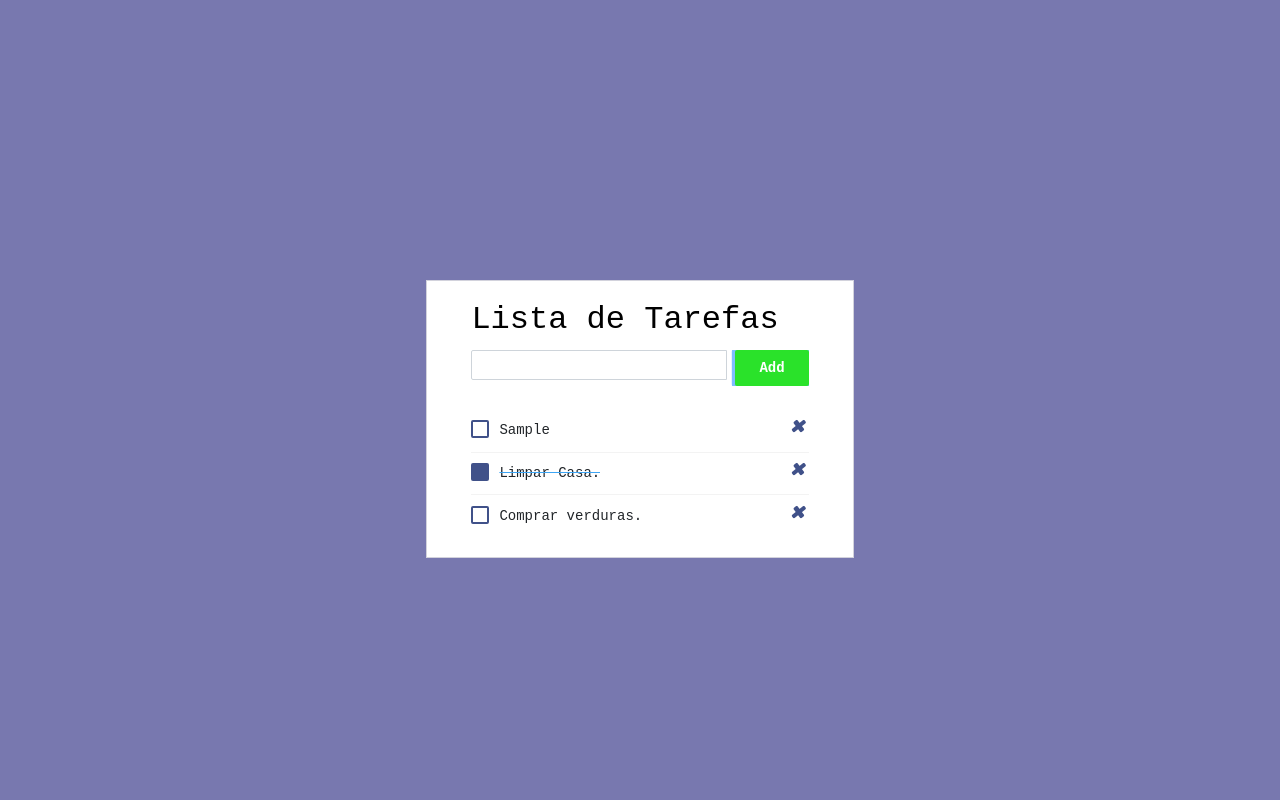
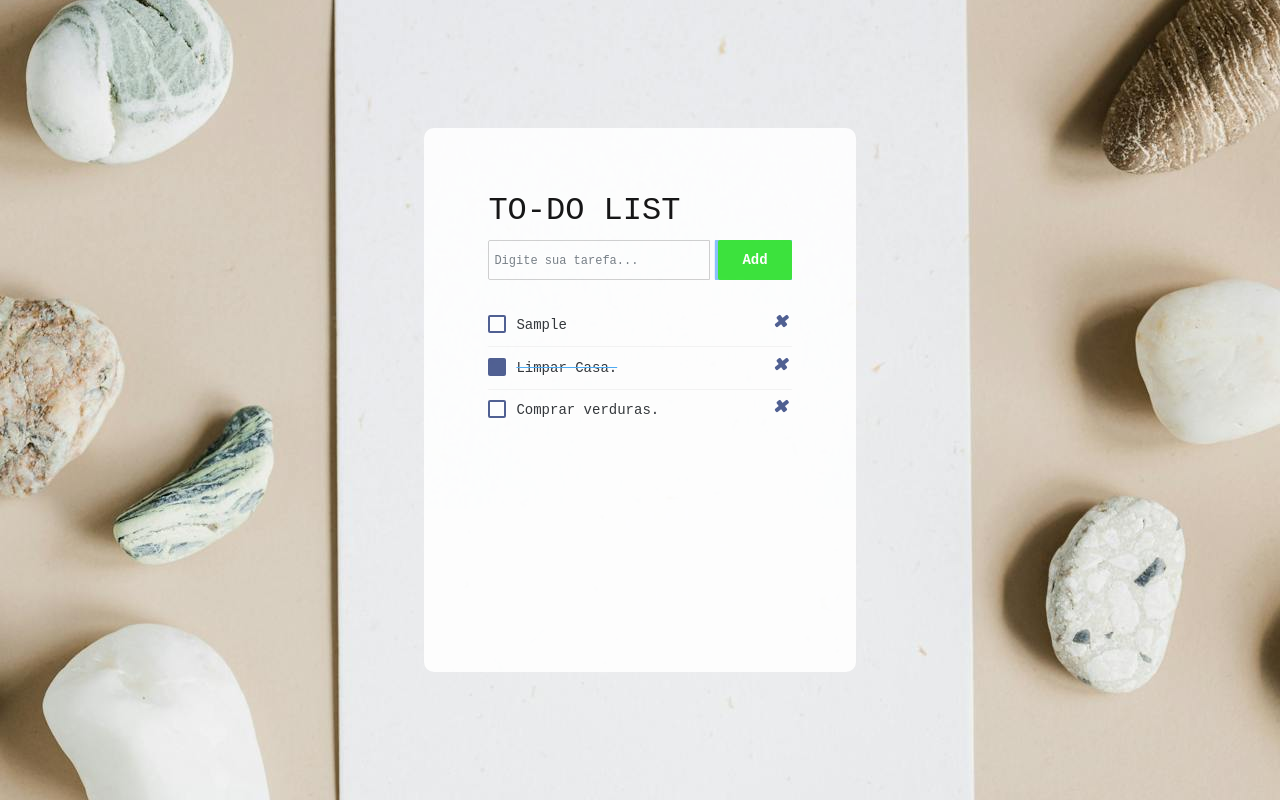
Before and after one commit to andressa-l/listador-de-tarefas, a plain HTML site: page index.html in a window 1280 px wide. Both pictures are taken after typing "Sample" into the empty fields and a click on the button "Add". Drawn offline with nearby package versions, Linux system fonts and the light colour scheme.

Commit message:
commit alterando styles

```diff
--- a/assets/css/style.css
+++ b/assets/css/style.css
@@ -5,24 +5,26 @@
 }
 
 body {
+  font-family: "Courier New", Courier, monospace;
+  background: url(../images/imagem-to-do.jpg) transparent;
+  background-repeat: no-repeat;
+  background-size: cover;
+  background-position: center;
+  min-height: 100vh;
+  width: 100%;
   display: flex;
+  font-size: 1rem;
+  font-weight: 400;
+  line-height: 1.4;
   align-items: center;
   flex-direction: column;
   justify-content: center;
-  font-family: 'Courier New', Courier, monospace;
-  min-height: 100vh;
-  padding-top: 3%;
-  overflow: hidden;
+  padding: 10%;
 }
 
 .checked {
   text-decoration: line-through;
 }
-
-/* .title h1 {
-  color: #9a9ca2;
-  font-size: 25px;
-} */
 
 input {
   padding: 0;
@@ -34,7 +36,30 @@ input::placeholder {
   font-weight: 300;
 }
 
+input[type="checkbox"] {
+ width: 20px;
+ height: 20px;
+ appearance: none;
+ cursor: pointer;
+}
+
+input[type="text"] {
+ padding: 5px;
+ width: 800px;
+ height: 40px;
+ border: 1px solid #ccc;
+ outline: none;
+ font-size: 1rem;
+}
+
+input::placeholder{
+  font-size: 12px;
+}
+
+
 button {
+  padding: 5px 10px;
+  cursor: pointer;
   border: none;
   outline: none;
   transition: box-shadow 200ms ease, background-color 200ms ease-in-out;
@@ -42,6 +67,7 @@ button {
 
 button:hover {
   cursor: pointer;
+  box-shadow: 0 2px 4px rgba(0, 0, 0, 0.1);
 }
 
 form button {
@@ -52,104 +78,39 @@ form button {
   min-width: 100px;
 }
 
-/* total */
-
-body {
-  background-color: #7878af
-}
-
-.flex {
-  -webkit-box-flex: 1;
-  -ms-flex: 1 1 auto;
-  flex: 1 1 auto
-}
-
-@media (max-width:991.98px) {
-  .padding {
-    padding: 1.5rem
-  }
-}
-
-@media (max-width:767.98px) {
-  .padding {
-    padding: 1rem
-  }
-}
-
-.padding {
-  padding: 5rem
-}
-
-.card {
-  box-shadow: none;
-  -webkit-box-shadow: none;
-  -moz-box-shadow: none;
-  -ms-box-shadow: none
-}
-
-.row {
-  margin: 0;
-}
-
-.pl-3,
-.px-3 {
-  padding-left: 1rem !important
-}
-
-.card {
-  position: relative;
-  display: flex;
-  flex-direction: column;
-  min-width: 0;
-  word-wrap: break-word;
-  background-color: #fff;
-  background-clip: border-box;
-  border: 1px solid #d2d2dc;
-  border-radius: 0
-}
-
-.pr-3,
-.px-3 {
-  padding-right: 1rem !important
-}
-
-.card .card-body {
-  padding: 1.25rem 1.75rem
-}
 
 .card-body {
   flex: 1 1 auto;
-  padding: 1.25rem
+  padding: 4rem;
+  background-color: #fff;
+  opacity: .9;
+  border-radius: 10px
 }
 
-.card .card-title {
+.card-title {
   color: #000000;
   margin-bottom: 0.625rem;
-  /* text-transform: capitalize; */
+  text-transform: uppercase;
   font-size: 2rem;
-  font-weight: 500
-}
-
-.add-items {
-  margin-bottom: 1.5rem;
-  overflow: hidden
+  font-weight: 500;
 }
 
 .d-flex {
-  display: flex !important
+  display: flex !important;
+  max-width: 400px;
 }
 
 .add-items input[type="text"] {
   border-top-right-radius: 0;
   border-bottom-right-radius: 0;
   width: 100%;
-  background: transparent
+  background: transparent;
 }
 
 .form-control {
   border: 1px solid #f3f3f3;
   font-weight: 400;
-  font-size: 0.875rem
+  font-size: 0.875rem;
 }
 
 .form-control {
@@ -163,19 +124,19 @@ body {
   background-clip: padding-box;
   border: 1px solid #ced4da;
   border-radius: 2px;
-  transition: border-color 0.15s ease-in-out, box-shadow 0.15s ease-in-out
+  transition: border-color 0.15s ease-in-out, box-shadow 0.15s ease-in-out;
 }
 
 .add-items .btn {
-  margin-left: .5rem
+  margin-left: 0.5rem;
 }
 
 .btn {
   font-size: 0.875rem;
   line-height: 1;
   font-weight: 400;
-  padding: .7rem 1.5rem;
-  border-radius: 0.1275rem
+  padding: 0.7rem 1.5rem;
+  border-radius: 0.1275rem;
 }
 
 .btn-primary {
@@ -185,80 +146,48 @@ body {
 
 .list-wrapper {
   height: 100%;
-  max-height: 100%
+  max-height: 100%;
 }
 
 .add-items {
   margin-bottom: 1.5rem;
-  overflow: hidden
-}
-
-.add-items input[type="text"] {
-  border-top-right-radius: 0;
-  border-bottom-right-radius: 0;
-  width: 100%;
-  background: transparent
-}
-
-.add-items .btn,
-.add-items .fc button,
-.fc .add-items button,
-.add-items .ajax-upload-dragdrop .ajax-file-upload,
-.ajax-upload-dragdrop .add-items .ajax-file-upload,
-.add-items .swal2-modal .swal2-buttonswrapper .swal2-styled,
-.swal2-modal .swal2-buttonswrapper .add-items .swal2-styled,
-.add-items .wizard>.actions a,
-.wizard>.actions .add-items a {
-  margin-left: .5rem
-}
-
-.rtl .add-items .btn,
-.rtl .add-items .fc button,
-.fc .rtl .add-items button,
-.rtl .add-items .ajax-upload-dragdrop .ajax-file-upload,
-.ajax-upload-dragdrop .rtl .add-items .ajax-file-upload,
-.rtl .add-items .swal2-modal .swal2-buttonswrapper .swal2-styled,
-.swal2-modal .swal2-buttonswrapper .rtl .add-items .swal2-styled,
-.rtl .add-items .wizard>.actions a,
-.wizard>.actions .rtl .add-items a {
-  margin-left: auto;
-  margin-right: .5rem
+  overflow: hidden;
 }
 
 .list-wrapper {
   height: 100%;
-  max-height: 100%
+  max-height: 100%;
 }
 
 .list-wrapper ul {
   padding: 0;
   text-align: left;
   list-style: none;
-  margin-bottom: 0
+  margin-bottom: 0;
 }
 
 .list-wrapper ul li {
-  font-size: .9375rem;
-  padding: .4rem 0;
-  border-bottom: 1px solid #f3f3f3
+  font-size: 0.9375rem;
+  padding: 0.4rem 0;
+  border-bottom: 1px solid #f3f3f3;
 }
 
 .list-wrapper ul li:first-child {
-  border-bottom: none
+  border-bottom: none;
 }
 
 .list-wrapper ul li .form-check {
   max-width: 90%;
-  margin-top: .25rem;
-  margin-bottom: .25rem
+  margin-top: 0.25rem;
+  margin-bottom: 0.25rem;
 }
 
 .list-wrapper ul li .form-check label:hover {
-  cursor: pointer
+  cursor: pointer;
 }
 
 .list-wrapper input[type="checkbox"] {
-  margin-right: 15px
+  margin-right: 15px;
 }
 
 .list-wrapper .remove {
@@ -268,31 +197,18 @@ body {
   width: 1.25rem;
   height: 1.25rem;
   line-height: 20px;
-  text-align: center
+  text-align: center;
 }
 
 .list-wrapper .completed {
   text-decoration: line-through;
-  text-decoration-color: #3da5f4
+  text-decoration-color: #3da5f4;
 }
 
 .list-wrapper ul li .form-check {
   max-width: 90%;
-  margin-top: .25rem;
-  margin-bottom: .25rem
-}
-
-.list-wrapper ul li .form-check,
-.list-wrapper ul li .form-check .form-check-label,
-.email-wrapper .mail-sidebar .menu-bar .profile-list-item a .user .u-name,
-.email-wrapper .mail-sidebar .menu-bar .profile-list-item a .user .u-designation,
-.email-wrapper .mail-list-container .mail-list .content .sender-name,
-.email-wrapper .message-body .attachments-sections ul li .details p.file-name,
-.settings-panel .chat-list .list .info p {
-  text-overflow: ellipsis;
-  overflow: hidden;
-  max-width: 100%;
-  white-space: nowrap
+  margin-top: 0.25rem;
+  margin-bottom: 0.25rem;
 }
 
 .form-check {
@@ -300,20 +216,7 @@ body {
   display: block;
   margin-top: 10px;
   margin-bottom: 10px;
-  padding-left: 0
-}
-
-.list-wrapper ul li .form-check,
-.list-wrapper ul li .form-check .form-check-label,
-.email-wrapper .mail-sidebar .menu-bar .profile-list-item a .user .u-name,
-.email-wrapper .mail-sidebar .menu-bar .profile-list-item a .user .u-designation,
-.email-wrapper .mail-list-container .mail-list .content .sender-name,
-.email-wrapper .message-body .attachments-sections ul li .details p.file-name,
-.settings-panel .chat-list .list .info p {
-  text-overflow: ellipsis;
-  overflow: hidden;
-  max-width: 100%;
-  white-space: nowrap
+  padding-left: 0;
 }
 
 .form-check .form-check-label {
@@ -321,15 +224,15 @@ body {
   display: block;
   margin-left: 1.75rem;
   font-size: 0.875rem;
-  line-height: 1.5
+  line-height: 1.5;
 }
 
 .form-check-label {
-  margin-bottom: 0
+  margin-bottom: 0;
 }
 
 .list-wrapper input[type="checkbox"] {
-  margin-right: 15px
+  margin-right: 15px;
 }
 
 .form-check .form-check-label input {
@@ -341,29 +244,16 @@ body {
   z-index: 1;
   cursor: pointer;
   opacity: 0;
-  filter: alpha(opacity=0)
+  filter: alpha(opacity=0);
 }
 
 input[type="radio"],
 input[type="checkbox"] {
   box-sizing: border-box;
-  padding: 0
+  padding: 0;
 }
 
-.list-wrapper ul li .form-check,
-.list-wrapper ul li .form-check .form-check-label,
-.email-wrapper .mail-sidebar .menu-bar .profile-list-item a .user .u-name,
-.email-wrapper .mail-sidebar .menu-bar .profile-list-item a .user .u-designation,
-.email-wrapper .mail-list-container .mail-list .content .sender-name,
-.email-wrapper .message-body .attachments-sections ul li .details p.file-name,
-.settings-panel .chat-list .list .info p {
-  text-overflow: ellipsis;
-  overflow: hidden;
-  max-width: 100%;
-  white-space: nowrap
-}
-
-.form-check .form-check-label input[type="checkbox"]+.input-helper:before {
+.form-check .form-check-label input[type="checkbox"] + .input-helper:before {
   content: "";
   width: 18px;
   height: 18px;
@@ -377,17 +267,17 @@ input[type="checkbox"] {
   transition: all;
   transition-duration: 0s;
   -webkit-transition-duration: 250ms;
-  transition-duration: 250ms
+  transition-duration: 250ms;
 }
 
-.form-check .form-check-label input[type="checkbox"]+.input-helper:before,
-.form-check .form-check-label input[type="checkbox"]+.input-helper:after {
+.form-check .form-check-label input[type="checkbox"] + .input-helper:before,
+.form-check .form-check-label input[type="checkbox"] + .input-helper:after {
   position: absolute;
   top: 0;
-  left: 0
+  left: 0;
 }
 
-.form-check .form-check-label input[type="checkbox"]+.input-helper:after {
+.form-check .form-check-label input[type="checkbox"] + .input-helper:after {
   -webkit-transition: all;
   -moz-transition: all;
   -ms-transition: all;
@@ -403,25 +293,28 @@ input[type="checkbox"] {
   -ms-transform: scale(0);
   -o-transform: scale(0);
   transform: scale(0);
-  content: '\F12C';
-  font-size: .9375rem;
+  content: "\F12C";
+  font-size: 0.9375rem;
   font-weight: bold;
-  color: #ffffff
+  color: #ffffff;
 }
 
-.form-check .form-check-label input[type="checkbox"]+.input-helper:before,
-.form-check .form-check-label input[type="checkbox"]+.input-helper:after {
+.form-check .form-check-label input[type="checkbox"] + .input-helper:before,
+.form-check .form-check-label input[type="checkbox"] + .input-helper:after {
   position: absolute;
   top: 0;
-  left: 0
+  left: 0;
 }
 
-.form-check .form-check-label input[type="checkbox"]:checked+.input-helper:before {
+.form-check
+  .form-check-label
+  input[type="checkbox"]:checked
+  + .input-helper:before {
   background: #405189;
-  border-width: 0
+  border-width: 0;
 }
 
-.form-check .form-check-label input[type="checkbox"]+.input-helper:before {
+.form-check .form-check-label input[type="checkbox"] + .input-helper:before {
   content: "";
   width: 18px;
   height: 18px;
@@ -435,21 +328,21 @@ input[type="checkbox"] {
   transition: all;
   transition-duration: 0s;
   -webkit-transition-duration: 250ms;
-  transition-duration: 250ms
+  transition-duration: 250ms;
 }
 
-.form-check .form-check-label input[type="checkbox"]+.input-helper:after {
+.form-check .form-check-label input[type="checkbox"] + .input-helper:after {
   font-family: FontAwesome;
   content: "\f095";
   display: inline-block;
   padding-right: 3px;
   vertical-align: middle;
-  color: #fff
+  color: #fff;
 }
 
 .text-primary,
 .list-wrapper .completed .remove {
-  color: #405189 !important
+  color: #405189 !important;
 }
 
 .list-wrapper .remove {
@@ -459,23 +352,23 @@ input[type="checkbox"] {
   width: 1.25rem;
   height: 1.25rem;
   line-height: 20px;
-  text-align: center
+  text-align: center;
 }
 
 .ml-auto,
 .list-wrapper .remove,
 .mx-auto {
-  margin-left: auto !important
+  margin-left: auto !important;
 }
 
 .mdi-close-circle-outline:before {
-  content: "\F15A"
+  content: "\F15A";
 }
 
 .list-wrapper ul li {
-  font-size: .9375rem;
-  padding: .4rem 0;
-  border-bottom: 1px solid #f3f3f3
+  font-size: 0.9375rem;
+  padding: 0.4rem 0;
+  border-bottom: 1px solid #f3f3f3;
 }
 
 .mdi:before {
@@ -484,19 +377,19 @@ input[type="checkbox"] {
   display: inline-block;
   padding-right: 3px;
   vertical-align: middle;
-  font-size: .756em;
-  color: #405189
+  font-size: 0.756em;
+  color: #405189;
 }
 
 .list-wrapper ul {
   padding: 0;
   text-align: left;
   list-style: none;
-  margin-bottom: 0
+  margin-bottom: 0;
 }
 
 .flex-column-reverse {
-  flex-direction: column-reverse !important
+  flex-direction: column-reverse !important;
 }
 
 .d-flex,
@@ -513,6 +406,93 @@ input[type="checkbox"] {
 .swal2-modal,
 .navbar .navbar-menu-wrapper .navbar-nav,
 .navbar .navbar-menu-wrapper .navbar-nav .nav-item.nav-profile,
-.navbar .navbar-menu-wrapper .navbar-nav .nav-item.dropdown .navbar-dropdown .dropdown-item {
-  display: flex !important
+.navbar
+  .navbar-menu-wrapper
+  .navbar-nav
+  .nav-item.dropdown
+  .navbar-dropdown
+  .dropdown-item {
+  display: flex !important;
 }
+
+/* .add-items .btn,
+.add-items .fc button,
+.fc .add-items button,
+.add-items .ajax-upload-dragdrop .ajax-file-upload,
+.ajax-upload-dragdrop .add-items .ajax-file-upload,
+.add-items .swal2-modal .swal2-buttonswrapper .swal2-styled,
+.swal2-modal .swal2-buttonswrapper .add-items .swal2-styled,
+.add-items .wizard > .actions a,
+.wizard > .actions .add-items a {
+  margin-left: 0.5rem;
+}
+
+.rtl .add-items .btn,
+.rtl .add-items .fc button,
+.fc .rtl .add-items button,
+.rtl .add-items .ajax-upload-dragdrop .ajax-file-upload,
+.ajax-upload-dragdrop .rtl .add-items .ajax-file-upload,
+.rtl .add-items .swal2-modal .swal2-buttonswrapper .swal2-styled,
+.swal2-modal .swal2-buttonswrapper .rtl .add-items .swal2-styled,
+.rtl .add-items .wizard > .actions a,
+.wizard > .actions .rtl .add-items a {
+  margin-left: auto;
+  margin-right: 0.5rem;
+} */
+
+/* .list-wrapper ul li .form-check,
+.list-wrapper ul li .form-check .form-check-label,
+.email-wrapper .mail-sidebar .menu-bar .profile-list-item a .user .u-name,
+.email-wrapper
+  .mail-sidebar
+  .menu-bar
+  .profile-list-item
+  a
+  .user
+  .u-designation,
+.email-wrapper .mail-list-container .mail-list .content .sender-name,
+.email-wrapper .message-body .attachments-sections ul li .details p.file-name,
+.settings-panel .chat-list .list .info p {
+  text-overflow: ellipsis;
+  overflow: hidden;
+  max-width: 100%;
+  white-space: nowrap;
+} */
+
+/* .list-wrapper ul li .form-check,
+.list-wrapper ul li .form-check .form-check-label,
+.email-wrapper .mail-sidebar .menu-bar .profile-list-item a .user .u-name,
+.email-wrapper
+  .mail-sidebar
+  .menu-bar
+  .profile-list-item
+  a
+  .user
+  .u-designation,
+.email-wrapper .mail-list-container .mail-list .content .sender-name,
+.email-wrapper .message-body .attachments-sections ul li .details p.file-name,
+.settings-panel .chat-list .list .info p {
+  text-overflow: ellipsis;
+  overflow: hidden;
+  max-width: 100%;
+  white-space: nowrap;
+} */
+
+/* .list-wrapper ul li .form-check,
+.list-wrapper ul li .form-check .form-check-label,
+.email-wrapper .mail-sidebar .menu-bar .profile-list-item a .user .u-name,
+.email-wrapper
+  .mail-sidebar
+  .menu-bar
+  .profile-list-item
+  a
+  .user
+  .u-designation,
+.email-wrapper .mail-list-container .mail-list .content .sender-name,
+.email-wrapper .message-body .attachments-sections ul li .details p.file-name,
+.settings-panel .chat-list .list .info p {
+  text-overflow: ellipsis;
+  overflow: hidden;
+  max-width: 100%;
+  white-space: nowrap;
+} */
--- a/assets/js/script.js
+++ b/assets/js/script.js
@@ -29,37 +29,41 @@ function addTarefa() {
 }
 */
 
-(function($) {
-    'use strict';
-    $(function() {
-      var todoListItem = $('.todo-list');
-      var todoListInput = $('.todo-list-input');
-      $('.todo-list-add-btn').on("click", function(event) {
+
+$(document).ready(function() {
+  const todoListItem = $('#todo-list');
+  const todoListInput = $('#todo-list-input');
+  const todoListAddBtn = $('.todo-list-add-btn');
+
+  todoListAddBtn.on('click', function(event) {
       event.preventDefault();
 
-        var item = $(this).prevAll('.todo-list-input').val();
+      const item = todoListInput.val().trim();
 
       if (item) {
-          todoListItem.append("<li><div class='form-check'><label class='form-check-label'><input class='checkbox' type='checkbox'/>" + item + "<i class='input-helper'></i></label></div><i class='remove mdi mdi-close-circle-outline'></i></li>");
-          todoListInput.val("");
+          const listItemHtml = `
+              <li>
+                  <div class="form-check">
+                      <label class="form-check-label">
+                          <input class="checkbox" type="checkbox"/>
+                          ${item}
+                          <i class="input-helper"></i>
+                      </label>
+                  </div>
+                  <i class="remove mdi mdi-close-circle-outline"></i>
+              </li>
+          `;
+
+          todoListItem.append(listItemHtml);
+          todoListInput.val('');
       }
-
   });
 
   todoListItem.on('change', '.checkbox', function() {
-        if ($(this).attr('checked')) {
-          $(this).removeAttr('checked');
-        } else {
-          $(this).attr('checked', 'checked');
-        }
-
-        $(this).closest("li").toggleClass('completed');
-
+      $(this).closest("li").toggleClass('completed', this.checked);
   });
 
   todoListItem.on('click', '.remove', function() {
       $(this).parent().remove();
   });
-
 });
-  })(jQuery);
--- a/index.html
+++ b/index.html
@@ -9,41 +9,20 @@
   <link rel="stylesheet" href="assets/css/style.css" />
 
 
-  <title>Todo-List</title>
+  <title>To Do List</title>
 </head>
 
 <body>
-  <!-- <form name="form_main">
-    <h1 class="title">Lista de tarefas</h1>
-
-    <label for="task">Tarefa: </label>
-    <input type="text" name="task" id="task" /> <br />
-    <button type="button" onclick="addTarefa()">Add</button>
-  </form>
-
-  <fieldset>
-    <legend>Tarefas:</legend>
-    <ul>
-      <li>Limpar casa</li>
-      <li>Outras</li>
-    </ul>
-  </fieldset> -->
-
-  <div class="page-content page-container" id="page-content">
-    <div class="padding">
-      <div class="row container d-flex justify-content-center">
-        <div class="col-md-12">
-          <div class="card px-3">
   <div class="card-body">
-              <h1 class="card-title">Lista de Tarefas</h4>
+    <h1 class="card-title">To-do List</h1>
       <div class="add-items d-flex">
-                <input type="text" class="form-control todo-list-input" />
+        <input type="text" placeholder="Digite sua tarefa..." class="form-control todo-list-input" id="todo-list-input" />
         <button class="add btn btn-primary font-weight-bold todo-list-add-btn" onclick="addTarefa()">
           Add
         </button>
       </div>
       <div class="list-wrapper">
-                <ul class="d-flex flex-column-reverse todo-list">
+        <ul class="d-flex flex-column-reverse todo-list" id="todo-list">
           <li>
             <div class="form-check">
               <label class="form-check-label">
@@ -55,20 +34,15 @@
           <li class="completed">
             <div class="form-check">
               <label class="form-check-label">
-                        <input class="checkbox" type="checkbox" checked="" />
-                        Limpar Casa.
+              <input class="checkbox" type="checkbox" checked="" /> Limpar Casa.
               <i class="input-helper"></i></label>
             </div>
             <i class="remove mdi mdi-close-circle-outline"></i>
           </li>
         </ul>
       </div>
-            </div>
-          </div>
-        </div>
-      </div>
-    </div>
-  </div>
+
+
   <script src="https://cdnjs.cloudflare.com/ajax/libs/jquery/3.2.1/jquery.min.js"></script>
   <script src="https://stackpath.bootstrapcdn.com/bootstrap/4.0.0/js/bootstrap.bundle.min.js"></script>
   <script src="/assets/js/script.js"></script>
```
Also changed, not shown: assets/images/imagem-to-do.jpg (added), 1 other file. Lines whose indentation alone changed are shown as unchanged.
